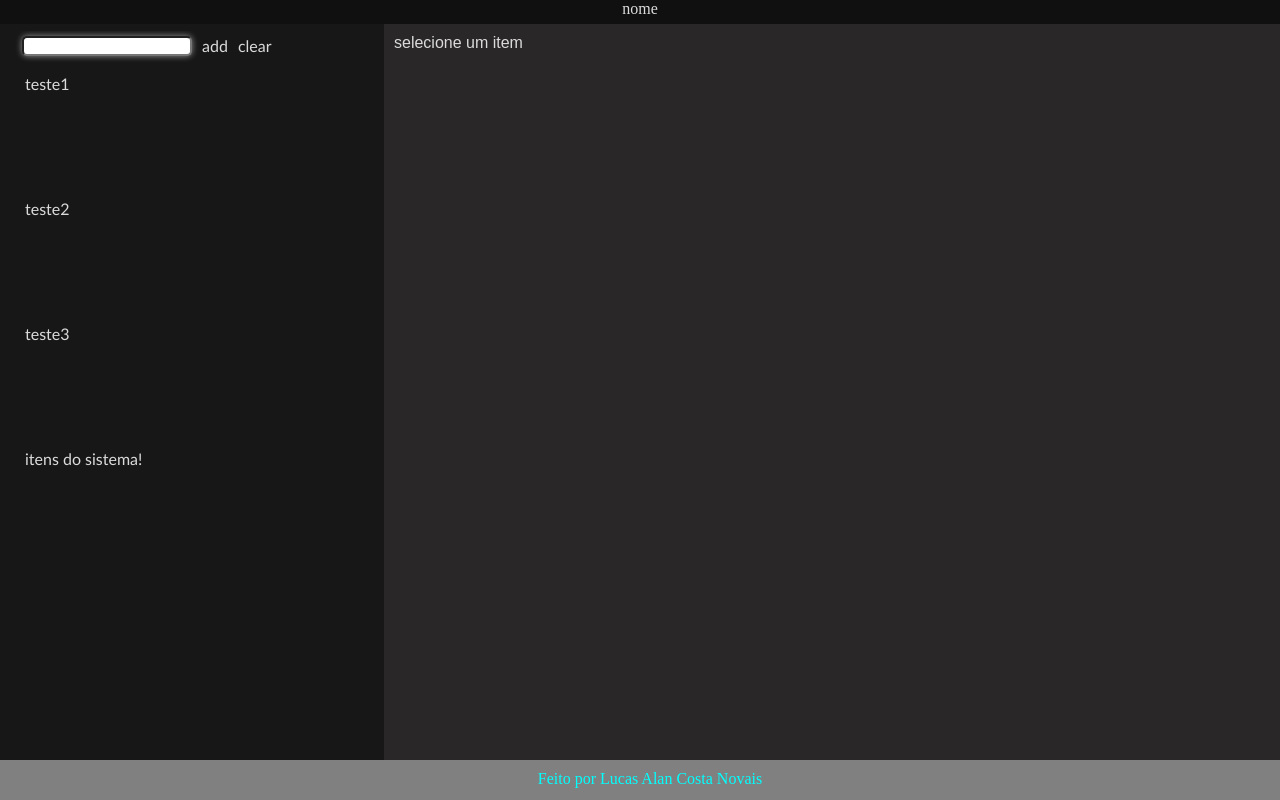
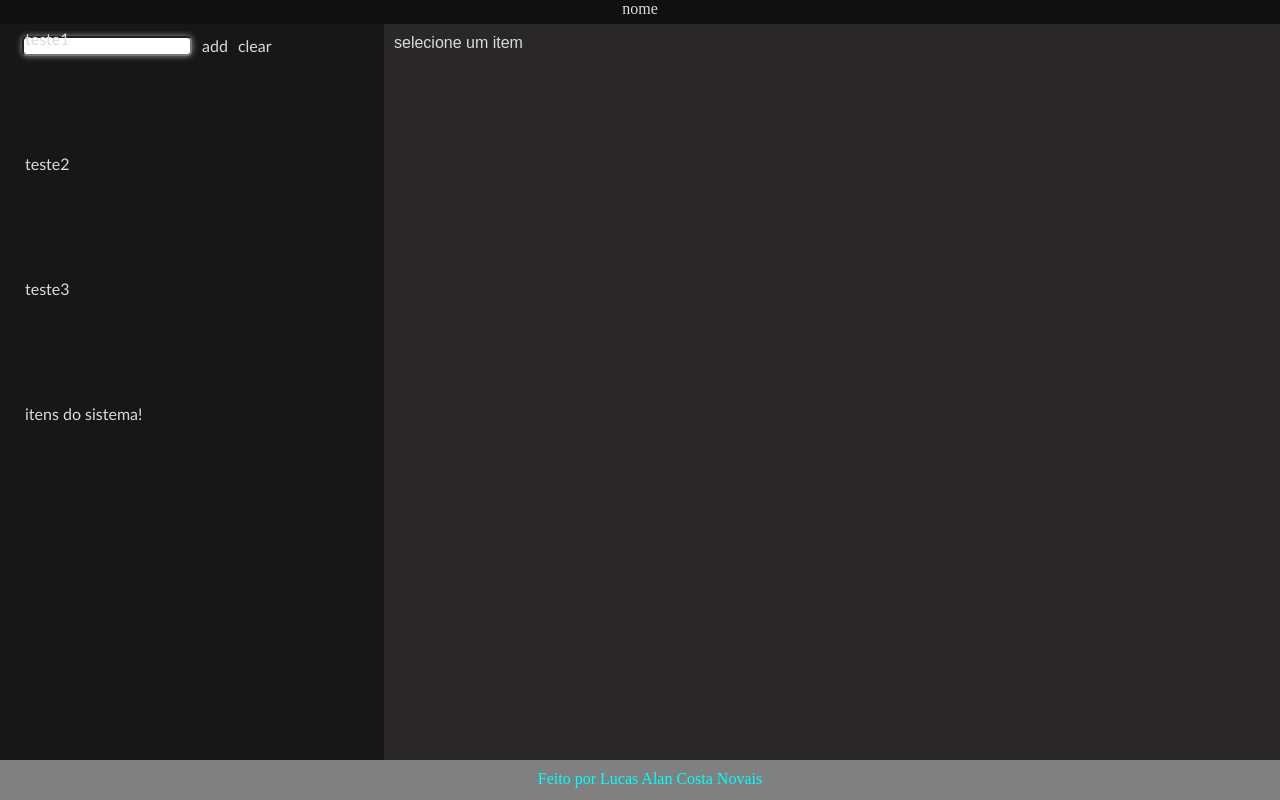
Before and after one commit to lucascosta001/bloco-de-anotacoes, a plain HTML site: page index.html in a window 1280 px wide. Drawn offline with Linux system fonts and the light colour scheme.

Commit message:
Update style.css

```diff
--- a/css/style.css
+++ b/css/style.css
@@ -26,13 +26,13 @@ body {
 
 #search {
     height: 20px;
-    width: 170px;
+    width: 17vw;
+    max-width: 170px;
     box-shadow: 0px 0px 6px rgba(255, 255, 255, 0.541);
 }
 
 header {
     background-color: rgb(24, 23, 23);
-
     font-family: var(--font-destaque);
     display: flex;
     position: absolute;
@@ -67,14 +67,17 @@ header {
     margin: 5px;
 }
 
+.notes{
+    background-color: wheat;
+}
 
 #itens{
-    top: 50px;
-    left: 25px;
+    flex-direction: column;
     height: 500px;
     width: 350px;
+    top: 5px;
+    left: 25px;
     /* background-color: white; */
-    flex-direction: column;
 }
 
 section {
```
